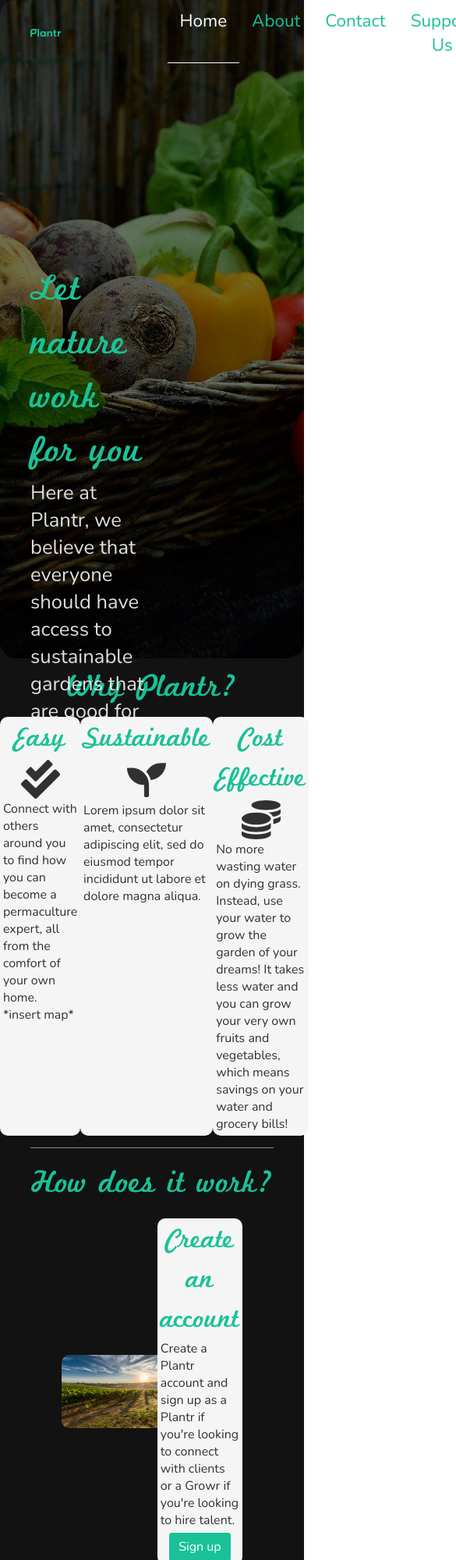
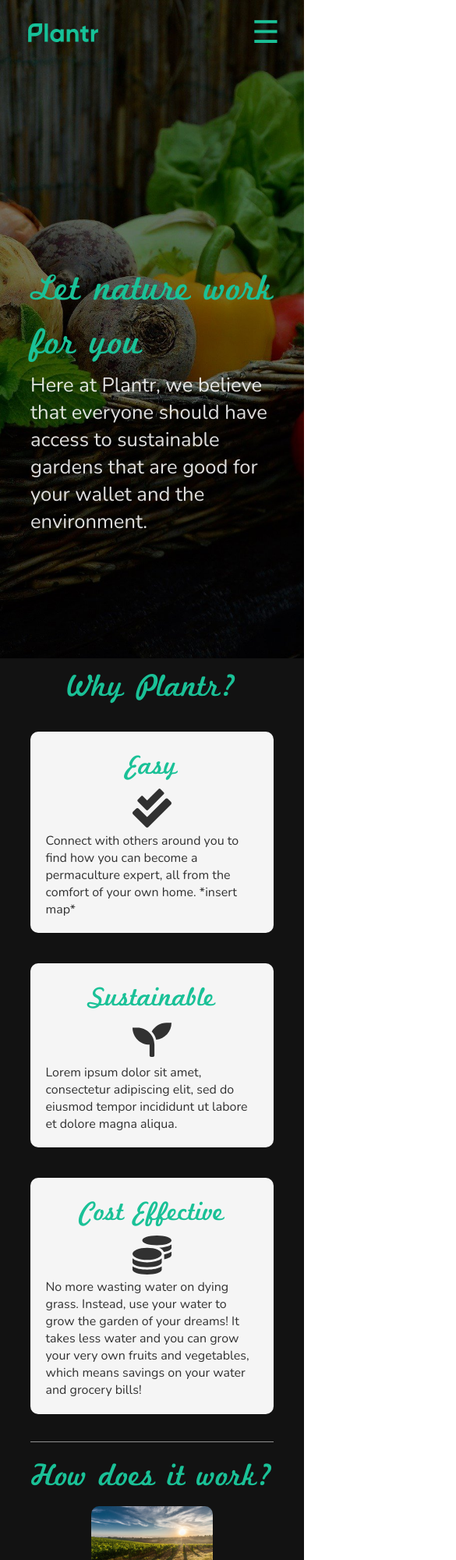
Before and after one commit to Plantrapp/plantrMarketing, a React (Create React App) app: page / in a window 390 px wide. Shown: the top 2000 px of the page at 78% size, 585 px wide, since content can reach past the window. Built offline with nearby package versions, Linux system fonts and the light colour scheme.

Commit message:
mobile view for 90% of pages

```diff
--- a/src/App.css
+++ b/src/App.css
@@ -164,3 +164,6 @@ hr {
 .nav-bar-padding {
   padding-top: 10vh;
 }
+.mobile-spacer {
+  padding-top: 8vh;
+}
--- a/src/App.js
+++ b/src/App.js
@@ -1,5 +1,5 @@
 import "./App.css";
-import React from "react";
+import React, { useEffect } from "react";
 import { Route } from "react-router-dom";
 import Home from "./pages/Home/Home";
 import NavBar from "./components/NavBar/NavBar";
--- a/src/components/Footer/Footer.css
+++ b/src/components/Footer/Footer.css
@@ -27,8 +27,15 @@ footer .right {
   text-decoration: none;
 }
 
-@media (min-width: 375px) {
+@media (max-width: 768px) {
+  footer {
+    flex-direction: column-reverse;
+    align-items: center;
+    padding-top: 5%;
+    padding-bottom: 5%;
+  }
   footer .right {
     margin-left: 0;
+    margin-bottom: 8%;
   }
 }
--- a/src/components/Footer/Footer.js
+++ b/src/components/Footer/Footer.js
@@ -30,13 +30,13 @@ export default function Footer() {
         </Row>
 
         <Row>
-          <Col>Meet the Team</Col>
+          <Col>The Team</Col>
           <Col>
             <a
               href="mailto:plantrappofficial@gmail.com"
               className="link-featureless"
             >
-              plantrappofficial@gmail.com
+              Email
             </a>
           </Col>
           <Col>
@@ -50,7 +50,7 @@ export default function Footer() {
           <Col>GUILDS</Col>
           <Col>
             <a href="tel:5418108414" className="link-featureless">
-              541-810-8414{" "}
+              Call
             </a>
           </Col>
           <Col>
--- a/src/components/NavBar/NavBar.css
+++ b/src/components/NavBar/NavBar.css
@@ -1,3 +1,6 @@
+* {
+  /* border: 1px solid green; */
+}
 header {
   display: flex;
   justify-content: space-between;
@@ -32,5 +35,28 @@ header img {
 nav {
   margin-right: 5%;
 }
-@media (max-width: 375) {
+.dropdown-toggle::after {
+  content: none;
 }
+@media (max-width: 768px) {
+  header {
+    padding-right: 8%;
+  }
+  header img {
+    width: 25%;
+  }
+  button {
+    background: transparent;
+    color: #1ac197;
+    border: none;
+    font-size: 2.5rem;
+    padding: 0;
+  }
+  button:focus {
+    outline: none;
+  }
+  nav {
+    z-index: 1;
+    margin-right: 0%;
+  }
+}
--- a/src/components/NavBar/NavBar.js
+++ b/src/components/NavBar/NavBar.js
@@ -1,7 +1,8 @@
-import React from "react";
+import React, { useEffect, useState } from "react";
 import { NavLink } from "react-router-dom";
 import fullLogo from "../../assets/images/Asset2.svg";
-
+import DropdownButton from "react-bootstrap/DropdownButton";
+import Dropdown from "react-bootstrap/Dropdown";
 import "./NavBar.css";
 
 const activeStyle = {
@@ -12,26 +13,111 @@ const activeStyle = {
 };
 
 export default function NavBar() {
+  const [windowSize, setWindowSize] = useState(window.innerWidth);
+  const [showMenu, setShowMenu] = useState(false);
+  useEffect(() => {
+    function handleWindowResize() {
+      setWindowSize(window.innerWidth);
+    }
+    window.addEventListener("resize", handleWindowResize);
+  }, [window.innerWidth]);
   return (
+    <>
       <header>
         <img src={fullLogo} />
+        {windowSize > 768 ? (
           <nav>
-        <NavLink exact to="/" activeStyle={activeStyle} className="nav-link">
+            <NavLink
+              exact
+              to="/"
+              activeStyle={activeStyle}
+              className="nav-link"
+            >
               Home
             </NavLink>
-        {/* <NavLink to="/features" activeStyle={activeStyle} className="nav-link">
-          Features
-        </NavLink> */}
             <NavLink to="/about" activeStyle={activeStyle} className="nav-link">
               About
             </NavLink>
-        <NavLink to="/contact" activeStyle={activeStyle} className="nav-link">
+            <NavLink
+              to="/features"
+              activeStyle={activeStyle}
+              className="nav-link"
+            >
+              Features
+            </NavLink>
+
+            <NavLink
+              to="/contact"
+              activeStyle={activeStyle}
+              className="nav-link"
+            >
               Contact
             </NavLink>
-        <NavLink to="/support" activeStyle={activeStyle} className="nav-link">
+            <NavLink
+              to="/support"
+              activeStyle={activeStyle}
+              className="nav-link"
+            >
               Support Us
             </NavLink>
           </nav>
+        ) : (
+          <button
+            className="dropdown-toggle"
+            data-toggle="dropdown"
+            onClick={() => setShowMenu(!showMenu)}
+          >
+            &#9776;
+          </button>
+        )}
       </header>
+      {windowSize < 768 && showMenu === true ? (
+        <nav>
+          <div className="mobile-spacer"></div>
+          <NavLink
+            exact
+            to="/"
+            activeStyle={activeStyle}
+            className="nav-link"
+            onClick={() => setShowMenu(!showMenu)}
+          >
+            Home
+          </NavLink>
+          <NavLink
+            to="/about"
+            activeStyle={activeStyle}
+            className="nav-link"
+            onClick={() => setShowMenu(!showMenu)}
+          >
+            About
+          </NavLink>
+          <NavLink
+            to="/features"
+            activeStyle={activeStyle}
+            className="nav-link"
+            onClick={() => setShowMenu(!showMenu)}
+          >
+            Features
+          </NavLink>
+          <NavLink
+            to="/contact"
+            activeStyle={activeStyle}
+            className="nav-link"
+            onClick={() => setShowMenu(!showMenu)}
+          >
+            Contact
+          </NavLink>
+          <NavLink
+            to="/support"
+            activeStyle={activeStyle}
+            className="nav-link"
+            onClick={() => setShowMenu(!showMenu)}
+          >
+            Support Us
+          </NavLink>
+        </nav>
+      ) : null}
+    </>
   );
 }
+//add in sign-in/login button to the nav bar
--- a/src/pages/About/About.css
+++ b/src/pages/About/About.css
@@ -53,3 +53,8 @@
   border-radius: 10px;
   padding: 2% 5%;
 }
+@media (max-width: 768px) {
+  .mission-cards {
+    width: 80%;
+  }
+}
--- a/src/pages/Contact/Contact.css
+++ b/src/pages/Contact/Contact.css
@@ -1,3 +1,12 @@
+* {
+  /* border: 1px solid green; */
+}
+.page-container {
+  height: 84vh;
+}
+.content-container {
+  flex-direction: row;
+}
 .contact-container {
   display: flex;
   flex-direction: column;
@@ -47,3 +56,19 @@
 .spacer {
   padding-top: 20vh;
 }
+@media (max-width: 768px) {
+  .page-container {
+    height: 101vh;
+  }
+  .contact-container {
+    margin-top: 18%;
+    width: 80%;
+    padding: 4% 0;
+  }
+  .content-container {
+    flex-direction: column-reverse;
+  }
+  .contact-left {
+    width: 90%;
+  }
+}
--- a/src/pages/Contact/Contact.js
+++ b/src/pages/Contact/Contact.js
@@ -18,7 +18,7 @@ export default function Contact() {
   });
 
   return (
-    <div style={{ height: "84vh" }}>
+    <div className="page-container">
       <div
         className="content content-container center nav-bar-padding"
         ref={main}
@@ -26,7 +26,7 @@ export default function Contact() {
         <div className="contact-container">
           <h1 className="plantrFont">Contact Us</h1>
 
-          <div className="content-container flex-row">
+          <div className="content-container">
             <div className="contact-left">
               <div className="contact-sections">
                 <h4 className="plantrFont">Email</h4>
--- a/src/pages/Home/Home.css
+++ b/src/pages/Home/Home.css
@@ -8,7 +8,6 @@ img {
   width: 100%;
   display: flex;
   flex-direction: column;
-  border-radius: 20px;
   font-size: 1.6rem;
   background-size: cover;
 }
@@ -40,13 +39,11 @@ img {
   min-height: 40vh;
   display: flex;
   flex-direction: column;
-  /* justify-content: space-between; */
 }
 .how div {
   flex-basis: 25%;
 }
 .outer {
-  /* margin-left: 25%; */
   display: flex;
   align-items: center;
   padding: 2% 0;
@@ -84,11 +81,43 @@ section {
 .icon {
   margin: 1% 0 2% 0;
 }
-@media (max-width: 375px) {
+@media (max-width: 768px) {
   .landing-container {
     width: 80%;
   }
   .why {
     flex-direction: column;
+    align-items: center;
+  }
+  .why div {
+    width: 80%;
+    margin: 5% 0;
+    padding: 5%;
+  }
+  .how {
+    align-items: center;
+    width: 100%;
+    margin: 0;
+  }
+  .outer {
+    display: flex;
+    flex-direction: column;
+    margin: 0;
+    padding: 0;
+    width: 100%;
+  }
+  .outer:nth-child(2) {
+    flex-direction: column-reverse;
+    margin: 0;
+  }
+  .inner {
+    display: flex;
+    flex-direction: column;
+    margin: 4%;
+    padding: 4%;
+    width: 80%;
+  }
+  .left {
+    margin-right: 0;
   }
 }
--- a/src/pages/Home/Home.js
+++ b/src/pages/Home/Home.js
@@ -69,7 +69,7 @@ export default function Home() {
         start: "top center",
       },
       duration: 1.75,
-      x: -400,
+      y: 200,
       opacity: 0,
       ease: "back",
     });
@@ -79,17 +79,17 @@ export default function Home() {
         start: "top center",
       },
       duration: 1.75,
-      x: 400,
+      y: 200,
       opacity: 0,
       ease: "back",
     });
     gsap.from(guild_card.current, {
       scrollTrigger: {
         trigger: ".guild_card",
-        start: "top center",
+        start: "top 700px",
       },
       duration: 1.75,
-      x: -400,
+      y: 200,
       opacity: 0,
       ease: "back",
     });
@@ -167,6 +167,7 @@ export default function Home() {
           </div>
           <img src={vineyard} />
         </div>
+
         <div className="outer guild_card" ref={guild_card}>
           <img src={vineyard} />
           <div className="inner right">
```
Also changed, not shown: src/assets/images/tf.JPG (added). Lines whose indentation alone changed are shown as unchanged.
